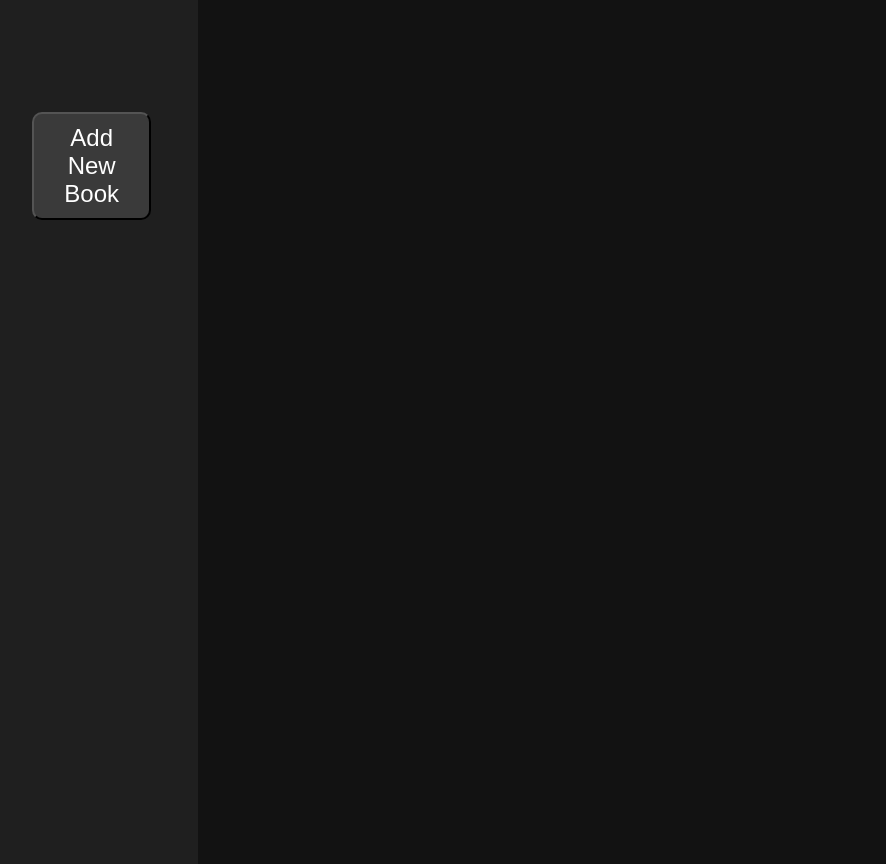
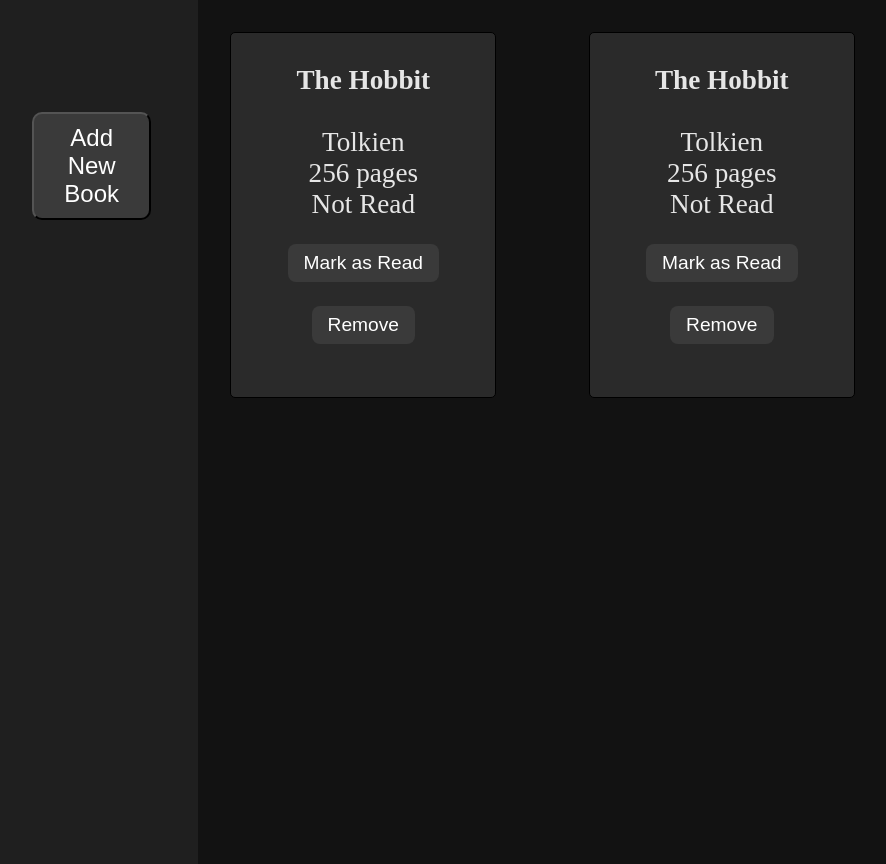
Before and after one commit to pearl174/library, a plain HTML site: page index.html in a window 1280 px wide. Shown: the whole page, without its empty margins (15-901 px from the left). Drawn offline with Linux system fonts and the light colour scheme.

Commit message:
Add toggle function and read toggling button. Need to attach event listener.

```diff
--- a/script.js
+++ b/script.js
@@ -11,6 +11,9 @@ function Book(title, author, pages, read) {
     }
 }
 
+Book.prototype.toggleRead = () => {
+    this.read = !this.read;
+};
 
 function addBookToLibrary(title, author, pages, read) {
     let book = new Book(title, author, pages, read);
@@ -27,15 +30,17 @@ function display() {
         <b>${book.title}</b><br><br>
         ${book.author}<br>
         ${book.pages} pages<br>
+        ${book.read? "Read":"Not Read"}<br>
+        <button class="toggle-read">${book.read? "Mark as Not Read":"Mark as Read"}</button>
         <button class="remove-book" data-id="${book.id}">Remove</button>
         `;
         parent.appendChild(div);
     }
 }
 
-// const tolkien = addBookToLibrary("The Hobbit", "Tolkien", 256, false);
-// const tolkien2 = addBookToLibrary("The Hobbit", "Tolkien", 256, false);
-// display();
+const tolkien = addBookToLibrary("The Hobbit", "Tolkien", 256, false);
+const tolkien2 = addBookToLibrary("The Hobbit", "Tolkien", 256, false);
+display();
 
 // add event listener to add book
 const button = document.querySelector(".add-book");
--- a/styles.css
+++ b/styles.css
@@ -12,7 +12,7 @@ body {
 
 .library-container > div {
     width: 200px;
-    height: 200px;
+    height: 300px;
     border: 1px solid black;
     border-radius: 5px;
     background-color: #2a2a2a;
@@ -123,7 +123,7 @@ form .checkbox-wrapper {
     text-align: center;
 }
 
-.remove-book {
+.remove-book, .toggle-read {
     margin-top: 1.5rem;
     padding: 0.5rem 1rem;
     font-size: 1.2rem;
```
